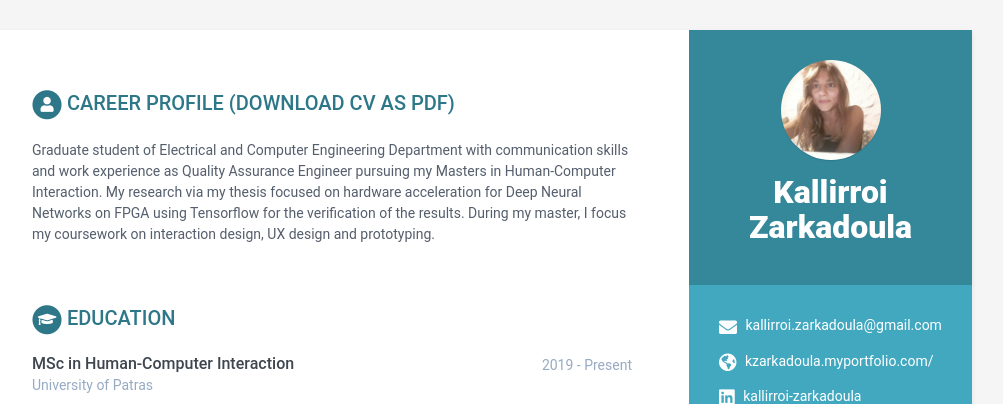
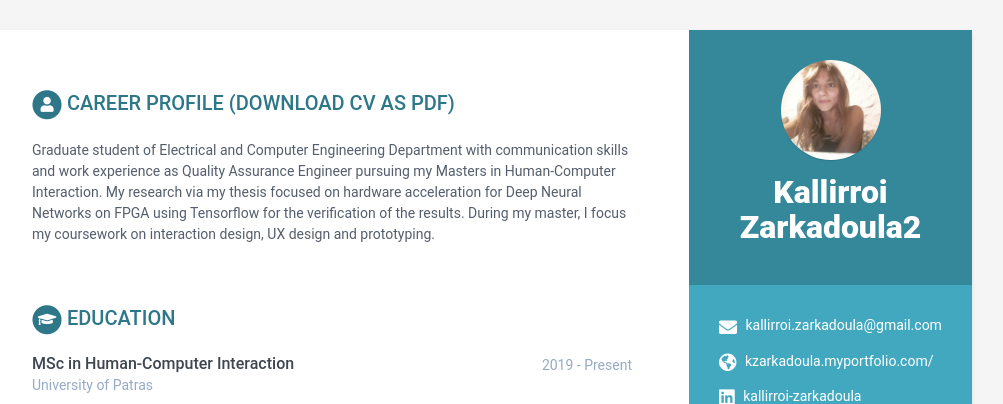
Before and after one commit to irozarkadoula/my_cv, a Jekyll site: the page built from index.html, in a window 1280 px wide. Shown: the top 404 px of the page, without its empty margins (168-1171 px from the left). Built offline with Jekyll 4.4.1, drawn with Linux system fonts in a browser that asks for light colours.

Commit message:
Update data.yml

```diff
--- a/_data/data.yml
+++ b/_data/data.yml
@@ -7,7 +7,7 @@ sidebar:
     education: False # set to False if you want education in main section instead of in sidebar
 
     # Profile information
-    name: Kallirroi Zarkadoula
+    name: Kallirroi Zarkadoula2
     tagline:
     avatar: profile.png  #place a 100x100 picture inside /assets/images/ folder and provide the name of the file below
 
```
